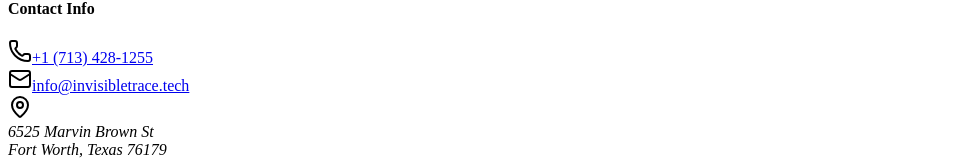
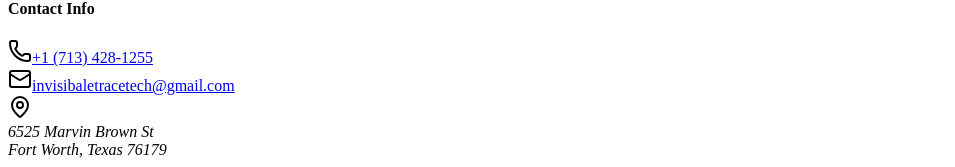
Before and after one commit to LOBEG/WEBSITEPROJECT1, a React (Vite) app: page /contact in a window 1280 px wide. Shown: the part 2487-2654 px from the top of the page, without its empty margins (0-955 px from the left). Built offline with nearby package versions, Linux system fonts and the light colour scheme; the HTML template or start-up script is replaced by a standard one.

Commit message:
Update Footer and Contact page

```diff
--- a/src/components/Layout/Footer.tsx
+++ b/src/components/Layout/Footer.tsx
@@ -79,8 +79,8 @@
               </div>
               <div className="flex items-center space-x-3">
                 <Mail className="w-5 h-5 text-cyan-400" />
-                <a href="mailto:info@invisibletrace.tech" className="text-gray-300 hover:text-cyan-400 transition-colors">
-                  info@invisibletrace.tech
+                <a href="mailto:invisibaletracetech@gmail.com" className="text-gray-300 hover:text-cyan-400 transition-colors">
+                  invisibaletracetech@gmail.com
                 </a>
               </div>
               <div className="flex items-start space-x-3">
--- a/src/pages/Contact.tsx
+++ b/src/pages/Contact.tsx
@@ -57,8 +57,8 @@
     {
       icon: <Mail className="w-6 h-6" />,
       title: "Email",
-      details: "info@invisibletrace.tech",
-      link: "mailto:info@invisibletrace.tech"
+      details: "invisibaletracetech@gmail.com",
+      link: "mailto:invisibaletracetech@gmail.com"
     },
     {
       icon: <MapPin className="w-6 h-6" />,
@@ -273,7 +273,7 @@
                 </a>
 
                 <a
-                  href="mailto:info@invisibletrace.tech"
+                  href="mailto:invisibaletracetech@gmail.com"
                   className="w-full bg-gray-600 hover:bg-gray-700 text-white py-4 px-6 rounded-lg font-semibold transition-all duration-300 transform hover:scale-105 flex items-center justify-center"
                 >
                   <Mail className="w-5 h-5 mr-3" />
```
